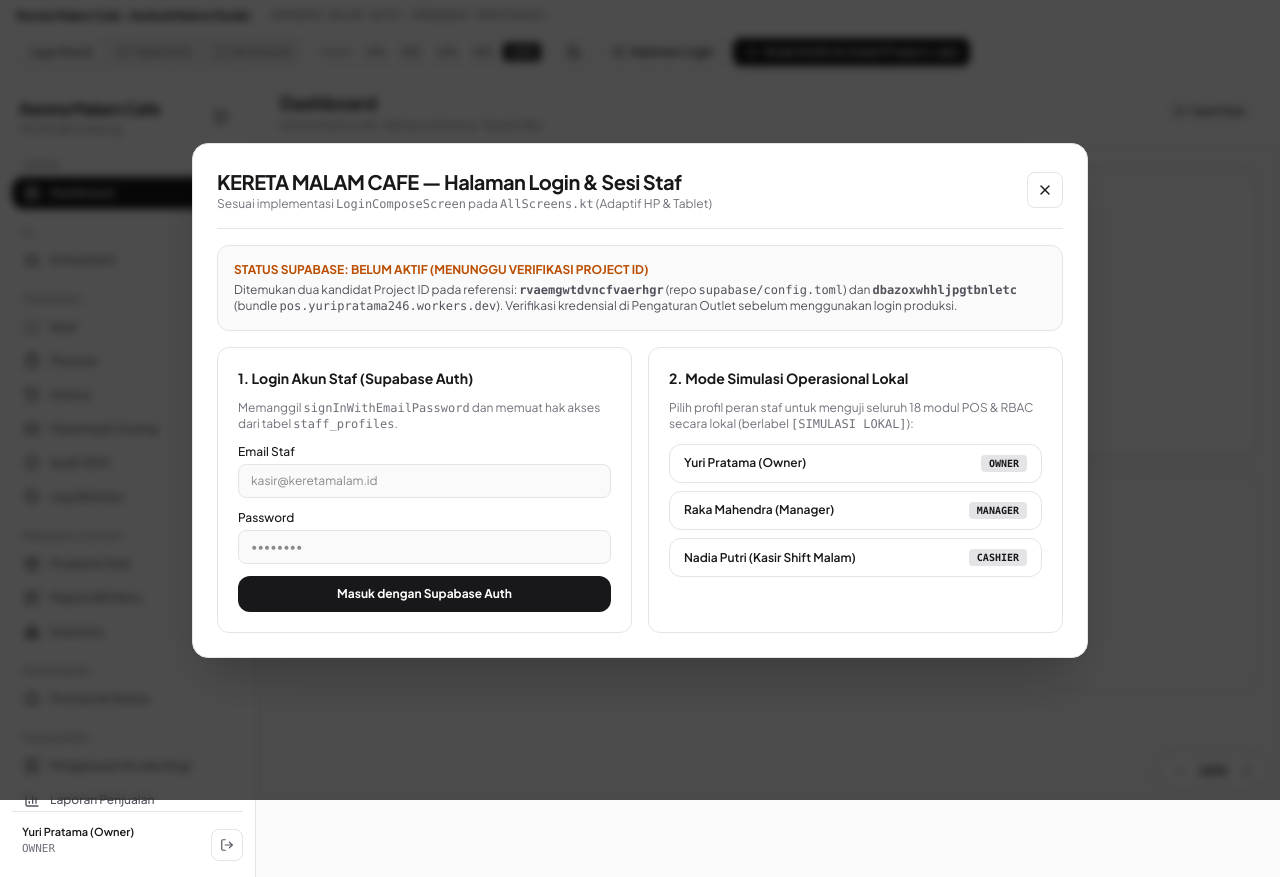
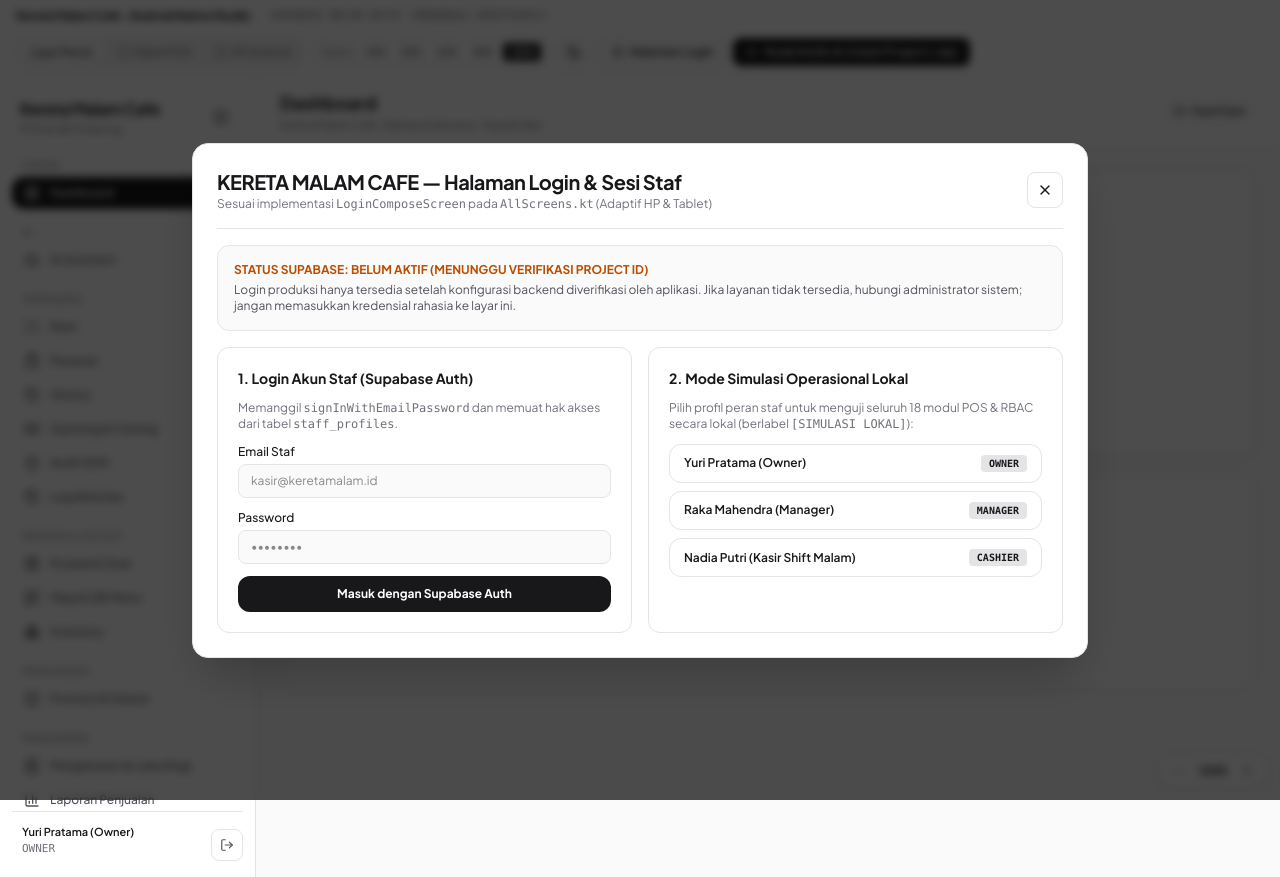
Before and after one commit to keretamalam0/keretamalam0, a React (Vite) app: page / in a window 1280 px wide. Both pictures are taken after a click on the button "Halaman Login". Built offline with nearby package versions, Linux system fonts and the light colour scheme.

Commit message:
fix: remove stale backend project identifiers from login UI

```diff
--- a/src/App.tsx
+++ b/src/App.tsx
@@ -4196,7 +4196,7 @@
                     : 'STATUS SUPABASE: BELUM AKTIF (MENUNGGU VERIFIKASI PROJECT ID)'}
               </p>
               <p className="mt-1 text-zinc-600 dark:text-zinc-400">
-                Ditemukan dua kandidat Project ID pada referensi: <code className="font-mono font-semibold">rvaemgwtdvncfvaerhgr</code> (repo <code className="font-mono">supabase/config.toml</code>) dan <code className="font-mono font-semibold">dbazoxwhhljpgtbnletc</code> (bundle <code className="font-mono">pos.yuripratama246.workers.dev</code>). Verifikasi kredensial di Pengaturan Outlet sebelum menggunakan login produksi.
+                Login produksi hanya tersedia setelah konfigurasi backend diverifikasi oleh aplikasi. Jika layanan tidak tersedia, hubungi administrator sistem; jangan memasukkan kredensial rahasia ke layar ini.
               </p>
             </div>
 
```
